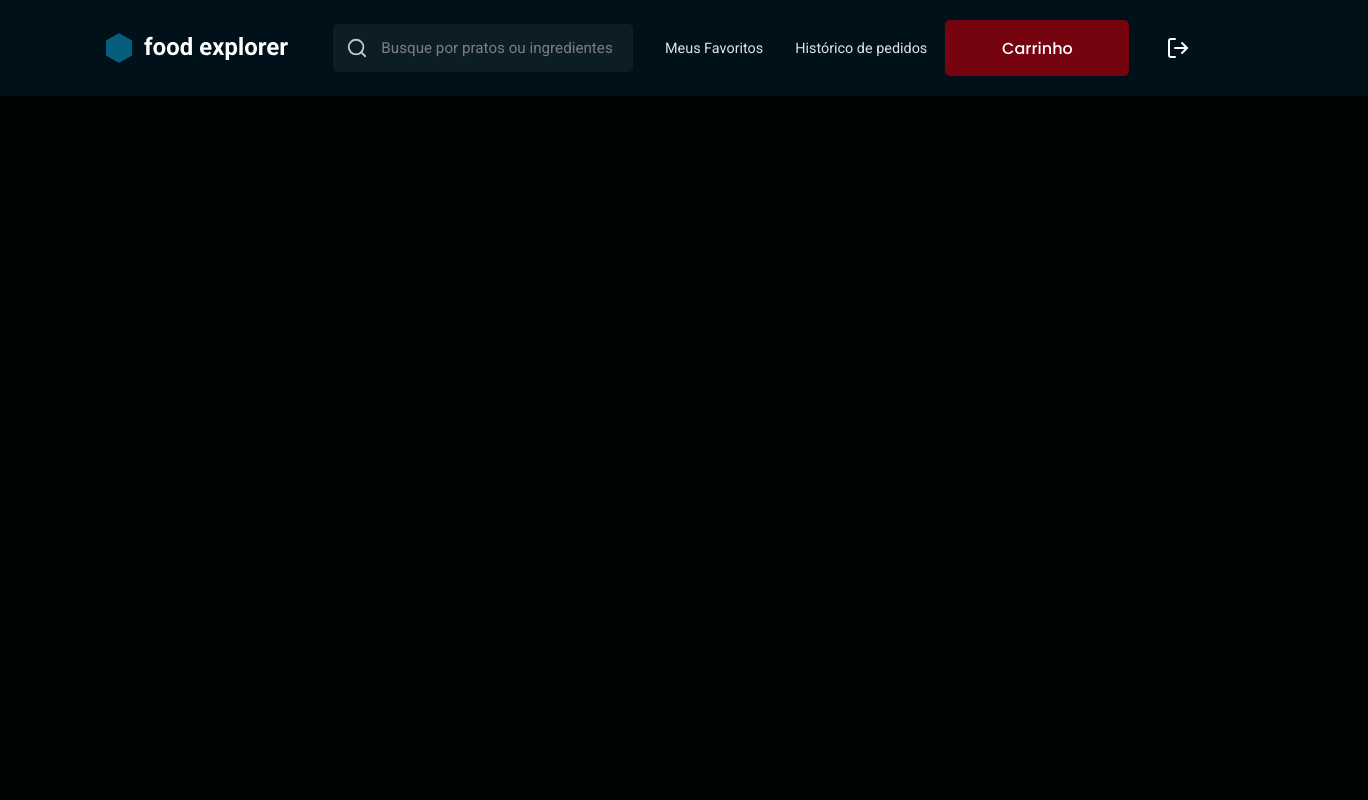
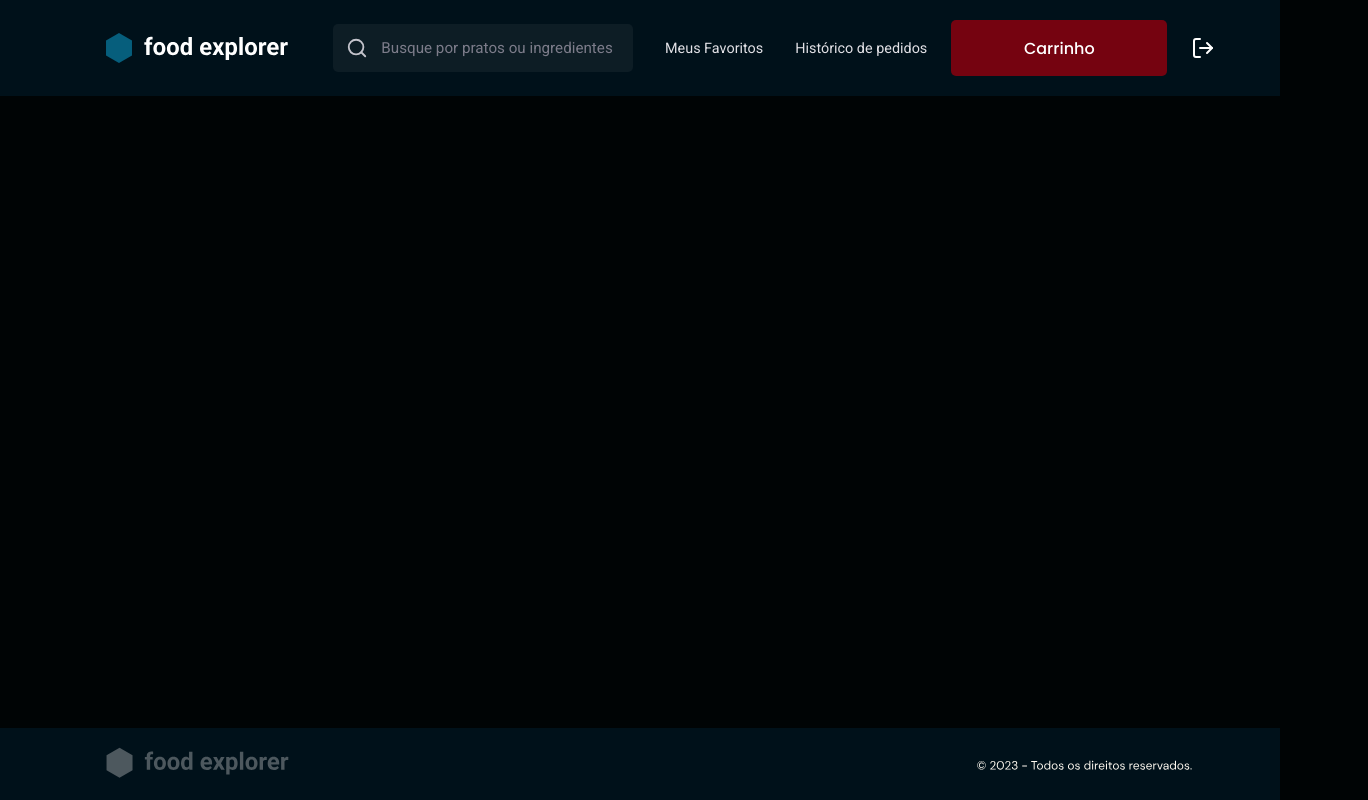
Before and after one commit to yaradaudt/foodexplorer_app, a React (Vite) app: page / in a window 1280 px wide. Shown: the whole page, 1368 px wide, since content can reach past the window. Built offline with nearby package versions, Linux system fonts and the light colour scheme.

Commit message:
Created footer component

```diff
--- /dev/null
+++ b/src/components/Footer/index.jsx
@@ -0,0 +1,24 @@
+import { Container } from './styles'
+import footerLogo from '../../assets/footerLogo.svg'
+import copyright from '../../assets/copyright.svg'
+
+export function Footer(){
+    return(
+        <Container>
+           <div className="footerLogo" >
+                <img src={footerLogo}
+                alt="Food explorer logo"
+            />
+            </div>
+
+            <div className="copyright">
+                <img src={copyright}
+                alt="2023 - Todos os direitos reservados."
+            />
+            </div>
+
+
+
+        </Container>
+    )
+}
--- /dev/null
+++ b/src/components/Footer/styles.js
@@ -0,0 +1,26 @@
+import styled from 'styled-components'
+
+export const Container = styled.footer`
+    grid-area: footer;
+
+    display: flex;
+    align-items: center;
+    width: 100%;
+    height: 4.5rem;
+    position: absolute;
+    bottom: 0;
+    left: 0;
+
+    border: none;
+    background-color: ${({ theme }) => theme.COLORS.BACKGROUND_600};
+
+    .footerLogo {
+        padding-left: 6.5rem;
+    }
+
+    .copyright {
+        margin-right: 2rem;
+    }
+
+
+`
--- a/src/components/Header/index.jsx
+++ b/src/components/Header/index.jsx
@@ -3,7 +3,9 @@ import logoSVG from '../../assets/logo.svg'
 import { Button } from '../Button'
 import { Search } from '../Search'
 
+//import { PiReceipt } from "react-icons/pi"
 import { FiLogOut } from "react-icons/fi"
+
 
 export function Header(){
     return(
@@ -20,7 +22,9 @@ export function Header(){
 
             </div>
 
-            <Button title="Carrinho"/>
+            <Button className="cartButton"
+            //icon={PiReceipt} // this is not showing in the preview, I'll need to figure it out later.
+            title="Carrinho"/>
 
             <LogOut>
                 <FiLogOut />
--- a/src/components/Header/styles.js
+++ b/src/components/Header/styles.js
@@ -2,34 +2,34 @@ import styled from 'styled-components'
 
 export const Container = styled.header`
     grid-area: header;
+
+    display: flex;
+    align-items: center;
+    position: absolute;
+    gap: 1.5rem;
+
     width: 100%;
-
     height: 6rem;
 
     border: none;
     background-color: ${({ theme }) => theme.COLORS.BACKGROUND_600};
 
-    display: flex;
-    justify-content: space-between;
-    align-items: center;
-
     .wrapper {
         display: flex;
-        margin: 1.5rem 0 1.5rem 6.5rem;
         align-items: center;
+        padding: 1.5rem 0 1.5rem 6.5rem;
         gap: 2rem;
 
         a {
+            display: flex;
             font-size: 0.9rem;
-            display: flex;
             color: ${({ theme }) => theme.COLORS.LIGHT_300};
         }
     }
-
-    > Button {
-        width: 11.5rem;
+    .cartButton {
+        width: 13.5rem;
         height: 3.5rem;
-        margin: auto;
+        margin: 0;
     }
 
     `
@@ -39,7 +39,6 @@ export const LogOut = styled.button`
     align-items: center;
     border: none;
     background: none;
-    margin: 0;
 
     > svg {
         color: ${({ theme }) => theme.COLORS.LIGHT_100};
--- a/src/pages/Details/index.jsx
+++ b/src/pages/Details/index.jsx
@@ -1,13 +1,14 @@
 // import { useState } from 'react'
 import { Container } from './styles.js'
 import { Header } from '../../components/Header'
-import { Button } from '../../components/Button'
+import { Footer } from '../../components/Footer'
 
 
 export function Details() {
   return (
     <Container>
       <Header />
+      <Footer />
     </Container>
   )
 }
--- a/src/pages/Details/styles.js
+++ b/src/pages/Details/styles.js
@@ -5,7 +5,7 @@ export const Container = styled.div`
     height: 100vh;
 
     display: grid;
-    grid-template-rows: 6.5rem auto; // verificar este valor depois que estiver possivel de visualizar
+    grid-template-rows: 6rem auto 4.5rem; // verificar este valor depois que estiver possivel de visualizar
     grid-template-areas:
     "header"
     "content"
--- a/src/styles/global.js
+++ b/src/styles/global.js
@@ -17,7 +17,7 @@ export default createGlobalStyle`
     }
 
     body {
-        width: 1368px;
+        width: 1240px;
         background-color: ${({ theme }) => theme.COLORS.BACKGROUND_100};
         color: ${({ theme }) => theme.COLORS.LIGHT_100};
 
```
Also changed, not shown: src/assets/copyright.svg (added), src/assets/footerLogo.svg (added).
